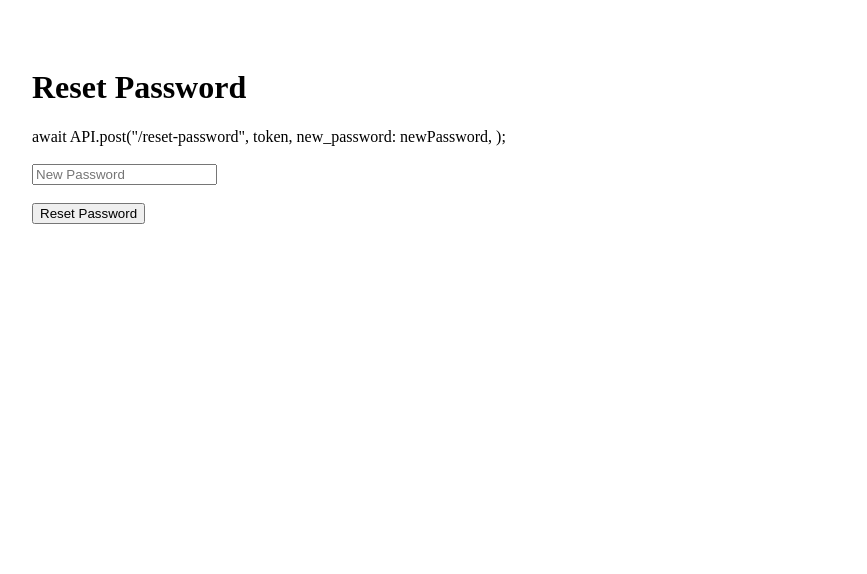
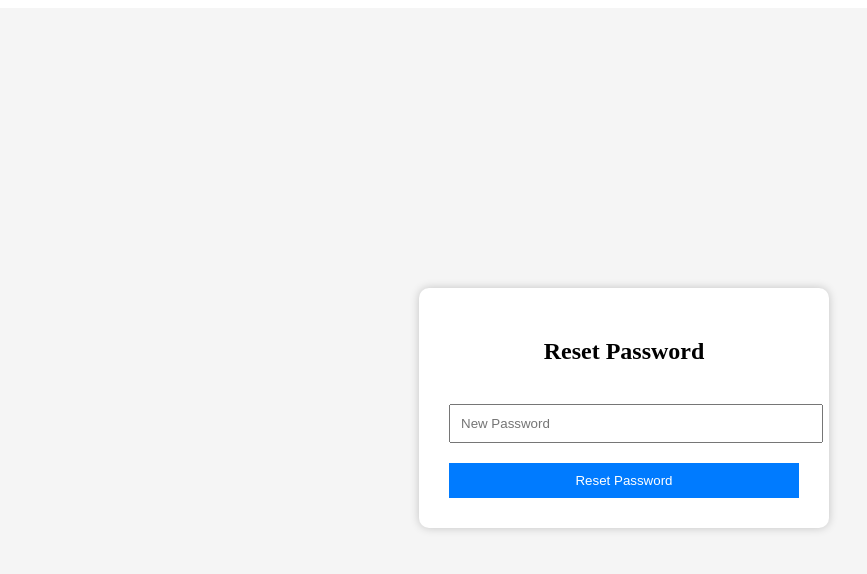
Before and after one commit to kumarrohith7888-creator/TaskManagementFrontend, a React (Vite) app: page /reset-password in a window 1280 px wide. Shown: the top 574 px of the page, without its empty margins (16-883 px from the left). Built offline with nearby package versions, Linux system fonts and the light colour scheme.

Commit message:
Improved reset password flow

```diff
--- a/src/pages/ResetPassword.jsx
+++ b/src/pages/ResetPassword.jsx
@@ -1,9 +1,10 @@
 import { useState } from "react";
 import API from "../services/api";
-import { useSearchParams } from "react-router-dom";
+import { useSearchParams, useNavigate } from "react-router-dom";
 
 function ResetPassword() {
   const [searchParams] = useSearchParams();
+  const navigate = useNavigate();
 
   const token = searchParams.get("token");
   const [newPassword, setNewPassword] = useState("");
@@ -13,11 +14,14 @@ function ResetPassword() {
 
     try {
       const res = await API.post("/reset-password", {
-        token,
+        token: token,
         new_password: newPassword,
       });
 
       alert(res.data.message);
+
+      navigate("/");
+
     } catch (err) {
       console.log(err);
       alert("Reset Failed");
@@ -25,33 +29,58 @@ function ResetPassword() {
   };
 
   return (
-    <div style={{ padding: "40px" }}>
-      <h1>Reset Password</h1>
+    <div
+      style={{
+        height: "100vh",
+        display: "flex",
+        justifyContent: "center",
+        alignItems: "center",
+        background: "#f5f5f5",
+      }}
+    >
+      <div
+        style={{
+          width: "350px",
+          padding: "30px",
+          background: "white",
+          borderRadius: "10px",
+          boxShadow: "0 0 10px rgba(0,0,0,.2)",
+        }}
+      >
+        <h2 style={{ textAlign: "center" }}>Reset Password</h2>
 
         <form onSubmit={resetPassword}>
-
-        await API.post("/reset-password",
-          token,
-          new_password: newPassword,
-        );
-
-        <br /><br />
 
           <input
             type="password"
             placeholder="New Password"
             value={newPassword}
             onChange={(e) => setNewPassword(e.target.value)}
+            style={{
+              width: "100%",
+              padding: "10px",
+              marginTop: "20px",
+            }}
           />
 
-        <br /><br />
-
-        <button type="submit">
+          <button
+            type="submit"
+            style={{
+              width: "100%",
+              padding: "10px",
+              marginTop: "20px",
+              background: "#007bff",
+              color: "white",
+              border: "none",
+              cursor: "pointer",
+            }}
+          >
             Reset Password
           </button>
 
         </form>
       </div>
+    </div>
   );
 }
 
```
Lines whose indentation alone changed are shown as unchanged.
